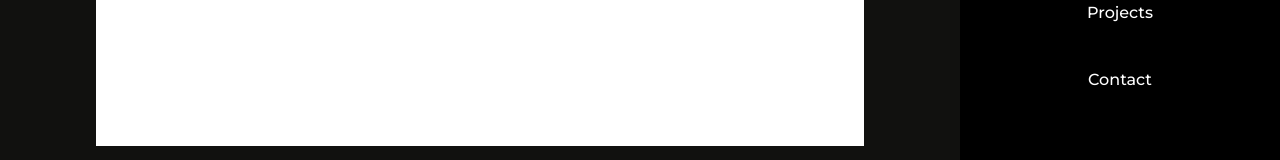
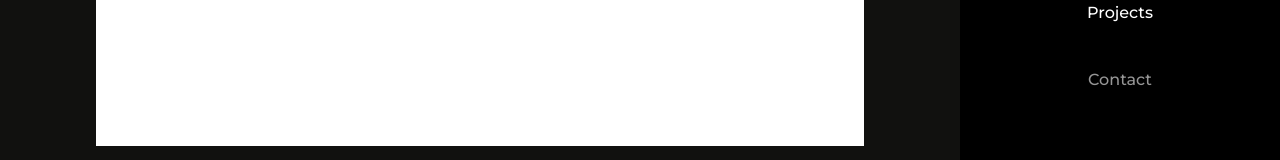
Before and after one commit to Laura011205/portfolio-website, a React (Create React App) app: page /portfolio-website/Contact in a window 1280 px wide. Shown: the part 455-615 px from the top of the page. Built offline with nearby package versions, Linux system fonts and the light colour scheme.

Commit message:
navbar custom focus styles

```diff
--- a/src/components/DesktopNavbar/DesktopNavbar.css
+++ b/src/components/DesktopNavbar/DesktopNavbar.css
@@ -30,9 +30,8 @@
   transition: all 0.3s ease-out;
 }
 
-.nav-link:hover,
-.nav-logo:hover {
-  color: #6f6f6f;
+.nav-link:hover {
+  color: #969696;
 }
 
 .nav-item {
--- a/src/components/DesktopNavbar/DesktopNavbar.js
+++ b/src/components/DesktopNavbar/DesktopNavbar.js
@@ -1,8 +1,10 @@
 import React from "react";
-import { Link } from "react-router-dom";
+import { Link, useLocation } from "react-router-dom";
 import "./DesktopNavbar.css";
 
 function DesktopNavbar() {
+  const location = useLocation().pathname;
+
   return (
     <>
       <nav className="nav">
@@ -14,7 +16,13 @@ function DesktopNavbar() {
               </Link>
             </li>
             <li className="nav-item">
-              <Link to="/portfolio-website" className="nav-link">
+              <Link
+                to="/portfolio-website"
+                className="nav-link"
+                style={{
+                  color: location === "/portfolio-website" && "#969696",
+                }}
+              >
                 About Me
               </Link>
             </li>
@@ -28,12 +36,25 @@ function DesktopNavbar() {
               </a>
             </li>
             <li className="nav-item">
-              <Link to="/portfolio-website/Projects" className="nav-link">
+              <Link
+                to="/portfolio-website/Projects"
+                className="nav-link"
+                style={{
+                  color:
+                    location === "/portfolio-website/Projects" && "#969696",
+                }}
+              >
                 Projects
               </Link>
             </li>
             <li className="nav-item">
-              <Link to="/portfolio-website/Contact" className="nav-link">
+              <Link
+                to="/portfolio-website/Contact"
+                className="nav-link"
+                style={{
+                  color: location === "/portfolio-website/Contact" && "#969696",
+                }}
+              >
                 Contact
               </Link>
             </li>
```
